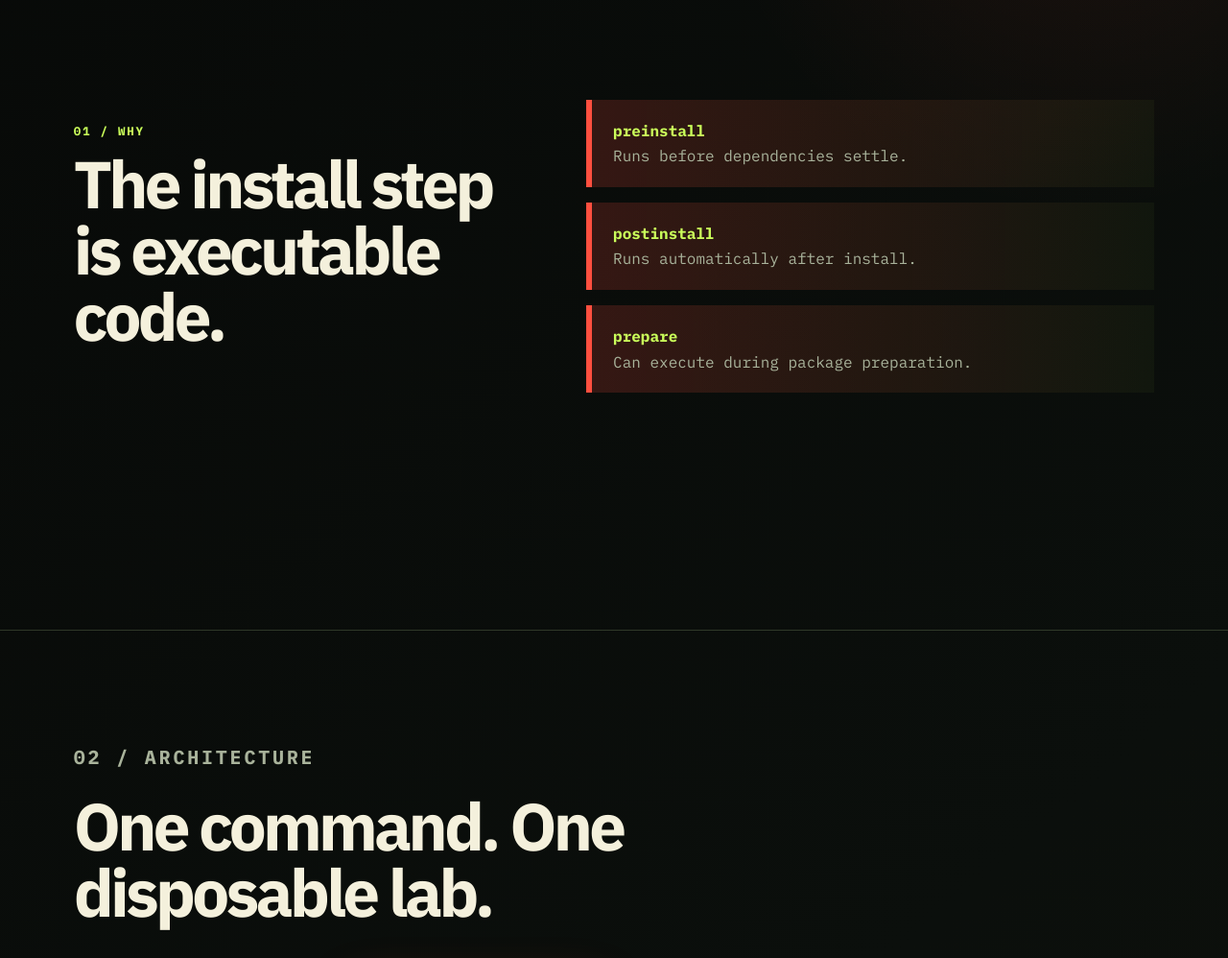
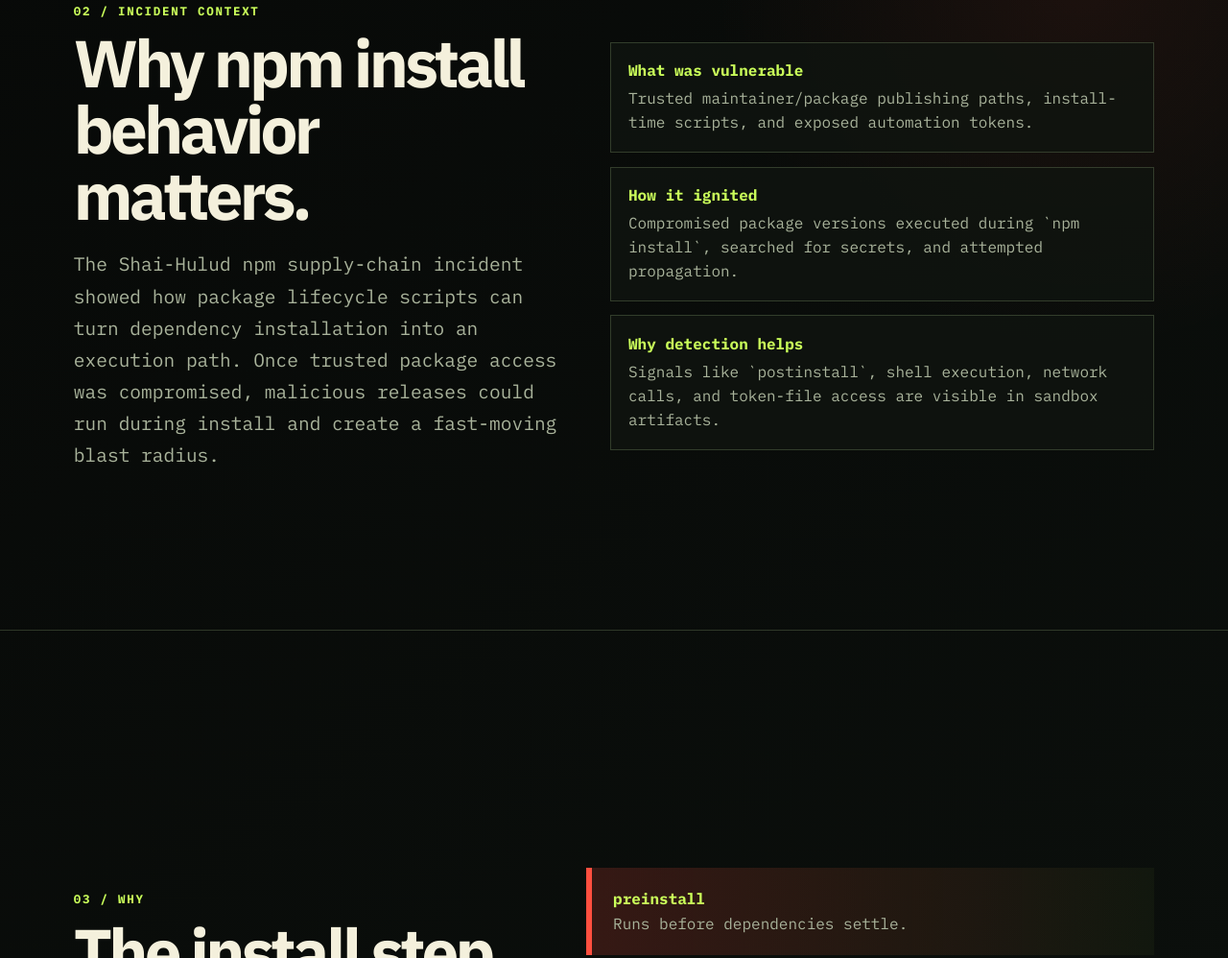
Before and after one commit to Lumberj3ck/npm-safe, a website: page docs/index.html in a window 1280 px wide. Shown: the part 1016-2014 px from the top of the page at 96% size. Drawn offline with Linux system fonts and the light colour scheme.

Commit message:
new slide

```diff
--- a/docs/index.html
+++ b/docs/index.html
@@ -71,9 +71,35 @@
         </aside>
       </section>
 
+      <section class="slide incident-slide" aria-labelledby="incident-title">
+        <div>
+          <p class="slide-number">02 / incident context</p>
+          <h2 id="incident-title">Why npm install behavior matters.</h2>
+          <p>
+            The Shai-Hulud npm supply-chain incident showed how package lifecycle scripts can turn dependency
+            installation into an execution path. Once trusted package access was compromised, malicious releases
+            could run during install and create a fast-moving blast radius.
+          </p>
+        </div>
+        <div class="incident-points">
+          <article>
+            <strong>What was vulnerable</strong>
+            <span>Trusted maintainer/package publishing paths, install-time scripts, and exposed automation tokens.</span>
+          </article>
+          <article>
+            <strong>How it ignited</strong>
+            <span>Compromised package versions executed during `npm install`, searched for secrets, and attempted propagation.</span>
+          </article>
+          <article>
+            <strong>Why detection helps</strong>
+            <span>Signals like `postinstall`, shell execution, network calls, and token-file access are visible in sandbox artifacts.</span>
+          </article>
+        </div>
+      </section>
+
       <section class="slide problem-grid" aria-labelledby="problem-title">
         <div>
-          <p class="slide-number">01 / why</p>
+          <p class="slide-number">03 / why</p>
           <h2 id="problem-title">The install step is executable code.</h2>
         </div>
         <div class="statement-stack">
@@ -94,7 +120,7 @@
 
       <section id="architecture" class="slide flow-slide" aria-labelledby="flow-title">
         <div class="section-heading">
-          <p class="slide-number">02 / architecture</p>
+          <p class="slide-number">04 / architecture</p>
           <h2 id="flow-title">One command. One disposable lab.</h2>
         </div>
         <div class="flow">
@@ -127,7 +153,7 @@ Uploading local tarball to sandbox: /tmp/daytona-npm-watch-input/shai-hulud-sim-
 
       <section id="modes" class="slide modes" aria-labelledby="modes-title">
         <div class="section-heading">
-          <p class="slide-number">03 / modes</p>
+          <p class="slide-number">05 / modes</p>
           <h2 id="modes-title">Two ways to inspect the package.</h2>
         </div>
         <div class="mode-cards">
@@ -154,7 +180,7 @@ Uploading local tarball to sandbox: /tmp/daytona-npm-watch-input/shai-hulud-sim-
 
       <section id="signals" class="slide signal-wall" aria-labelledby="signals-title">
         <div class="section-heading narrow">
-          <p class="slide-number">04 / detection</p>
+          <p class="slide-number">06 / detection</p>
           <h2 id="signals-title">Explainable signals, not black-box scoring.</h2>
           <p>
             The prototype looks for behavior and strings that are useful in training demos. Each signal maps back
--- a/docs/styles.css
+++ b/docs/styles.css
@@ -289,6 +289,42 @@ pre {
   gap: 3rem;
 }
 
+.incident-slide {
+  display: grid;
+  grid-template-columns: 0.9fr 1fr;
+  align-items: center;
+  gap: 3rem;
+}
+
+.incident-slide p:not(.slide-number) {
+  max-width: 45rem;
+  color: var(--muted);
+  font-size: clamp(1rem, 1.7vw, 1.22rem);
+  line-height: 1.7;
+}
+
+.incident-points {
+  display: grid;
+  gap: 0.9rem;
+}
+
+.incident-points article {
+  display: grid;
+  gap: 0.45rem;
+  padding: 1.15rem;
+  border: 1px solid var(--line);
+  background: rgba(16, 21, 16, 0.78);
+}
+
+.incident-points strong {
+  color: var(--acid);
+}
+
+.incident-points span {
+  color: var(--muted);
+  line-height: 1.55;
+}
+
 .statement-stack {
   display: grid;
   gap: 1rem;
@@ -458,6 +494,7 @@ footer {
   }
 
   .hero,
+  .incident-slide,
   .problem-grid,
   .mode-cards {
     grid-template-columns: 1fr;
```
